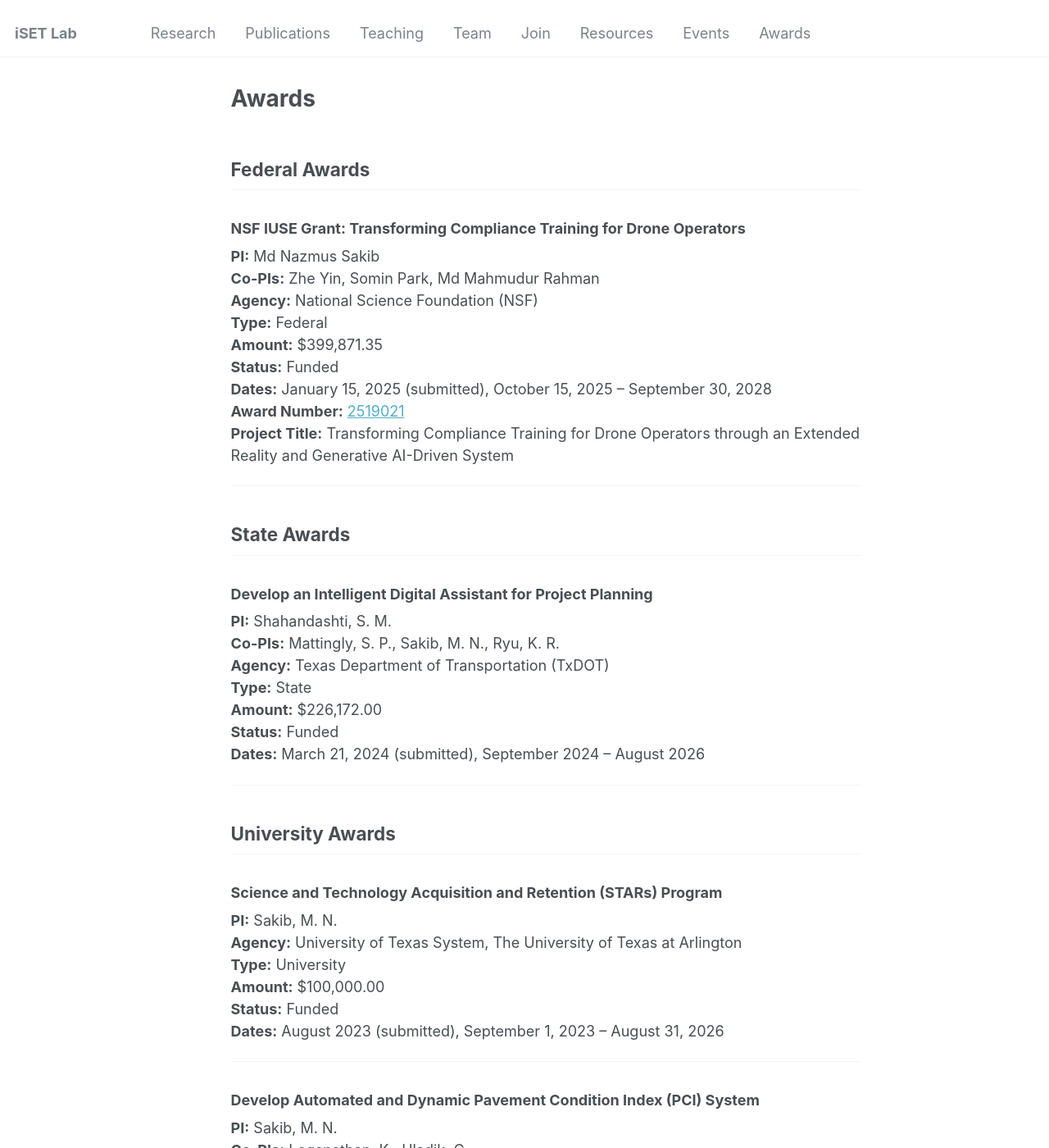
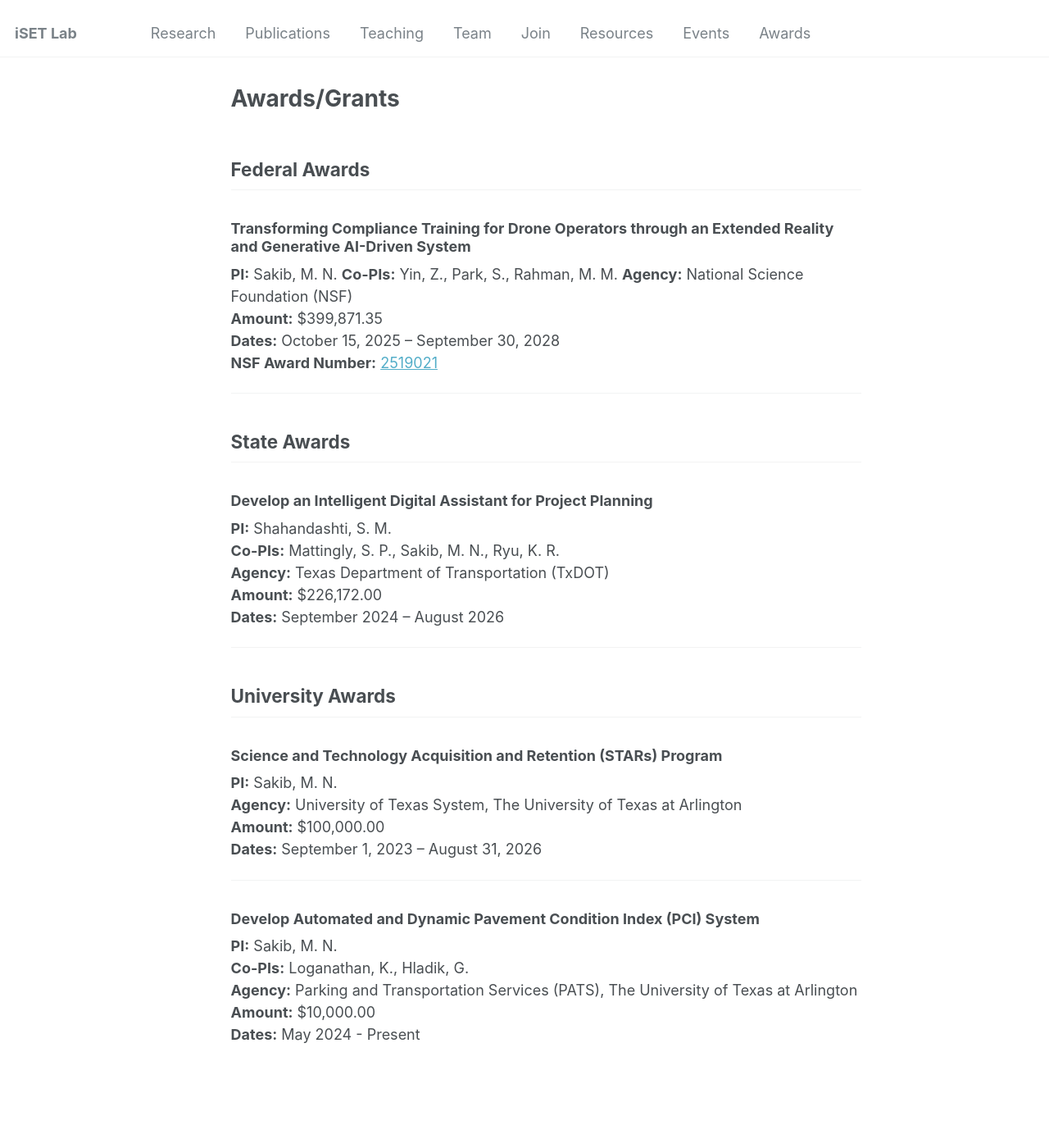
Before and after one commit to iSET-LAB/iSET-LAB.github.io, a Jekyll site: the page built from _pages/awards.md, in a window 1280 px wide and 1400 px high. Shown: the whole window at 82% size. Built offline with Jekyll 4.4.1, drawn with Linux system fonts in a browser that asks for light colours; some of the changed text lies outside the part shown.

Commit message:
Update awards.md

```diff
--- a/_pages/awards.md
+++ b/_pages/awards.md
@@ -1,21 +1,18 @@
 ---
 permalink: /awards/
-title: "Awards"
+title: "Awards/Grants"
 author_profile: false
 ---
 
 ## Federal Awards
 
-### NSF IUSE Grant: Transforming Compliance Training for Drone Operators
-**PI:** Md Nazmus Sakib
-**Co-PIs:** Zhe Yin, Somin Park, Md Mahmudur Rahman
+### Transforming Compliance Training for Drone Operators through an Extended Reality and Generative AI-Driven System
+**PI:** Sakib, M. N.
+**Co-PIs:** Yin, Z., Park, S., Rahman, M. M.
 **Agency:** National Science Foundation (NSF)
-**Type:** Federal
 **Amount:** $399,871.35
-**Status:** Funded
-**Dates:** January 15, 2025 (submitted), October 15, 2025 – September 30, 2028
-**Award Number:** [2519021](https://www.nsf.gov/awardsearch/showAward?AWD_ID=2519021&HistoricalAwards=false)
-**Project Title:** Transforming Compliance Training for Drone Operators through an Extended Reality and Generative AI-Driven System
+**Dates:** October 15, 2025 – September 30, 2028
+**NSF Award Number:** [2519021](https://www.nsf.gov/awardsearch/showAward?AWD_ID=2519021&HistoricalAwards=false)
 
 ---
 
@@ -25,10 +22,8 @@
 **PI:** Shahandashti, S. M.
 **Co-PIs:** Mattingly, S. P., Sakib, M. N., Ryu, K. R.
 **Agency:** Texas Department of Transportation (TxDOT)
-**Type:** State
 **Amount:** $226,172.00
-**Status:** Funded
-**Dates:** March 21, 2024 (submitted), September 2024 – August 2026
+**Dates:** September 2024 – August 2026
 
 ---
 
@@ -37,10 +32,8 @@
 ### Science and Technology Acquisition and Retention (STARs) Program
 **PI:** Sakib, M. N.
 **Agency:** University of Texas System, The University of Texas at Arlington
-**Type:** University
 **Amount:** $100,000.00
-**Status:** Funded
-**Dates:** August 2023 (submitted), September 1, 2023 – August 31, 2026
+**Dates:** September 1, 2023 – August 31, 2026
 
 ---
 
@@ -48,7 +41,5 @@
 **PI:** Sakib, M. N.
 **Co-PIs:** Loganathan, K., Hladik, G.
 **Agency:** Parking and Transportation Services (PATS), The University of Texas at Arlington
-**Type:** Sponsored Research
 **Amount:** $10,000.00
-**Status:** Funded
-**Dates:** May 2024 (submitted), May 2024
+**Dates:** May 2024 - Present
```
